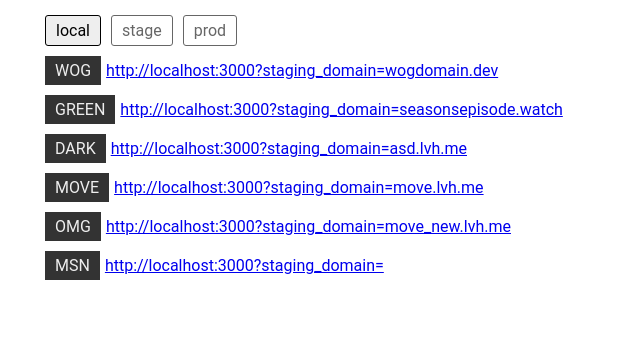
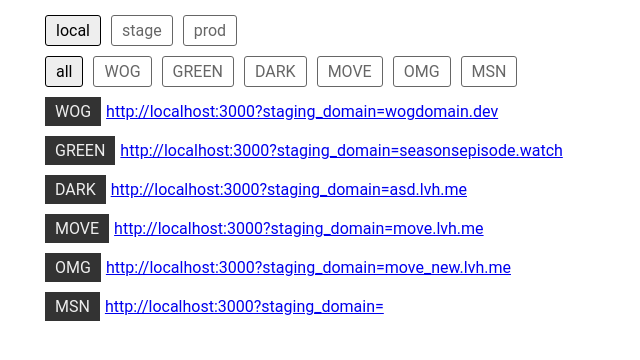
Before and after one commit to akorol777/video-links-helper, a React (Create React App) app: page / in a window 1280 px wide. Shown: the top 360 px of the page, without its empty margins (0-640 px from the left). Built offline with nearby package versions, Linux system fonts and the light colour scheme.

Commit message:
Add domains functional

```diff
--- a/src/actions/actions.js
+++ b/src/actions/actions.js
@@ -2,3 +2,8 @@ export const choose_env = (env) => ({
   type: 'CHOOSE_ENV',
   env
 });
+
+export const choose_domain = (domain) => ({
+  type: 'CHOOSE_DOMAIN',
+  domain
+});
--- a/src/components/App.js
+++ b/src/components/App.js
@@ -2,15 +2,18 @@ import React, { Component } from 'react';
 import '../styles/App.scss';
 import EnvTabs from "./EnvTabs";
 import Links from "./Links";
+import DomainTabs from "./DomainTabs";
 
 const data = require('../JSON/data.json');
 const envTitles = data.env;
+const domainTitles = Object.keys(data.domains);
 
 class App extends Component {
   render() {
     return (
       <div className="App container">
         <EnvTabs envTitles={envTitles}/>
+        <DomainTabs domainTitles={domainTitles}/>
         <Links />
       </div>
     );
--- /dev/null
+++ b/src/components/DomainTabs.js
@@ -0,0 +1,42 @@
+import React, { Component } from 'react';
+import Tab from './Tab';
+import { connect } from 'react-redux';
+import { choose_domain } from "../actions/actions";
+
+export class DomainTabs extends Component {
+  constructor(props) {
+    super(props);
+    this.handleChangeDomain = this.handleChangeDomain.bind(this);
+  }
+
+  handleChangeDomain(domain) {
+    this.props.chooseDomain(domain);
+  }
+
+  render() {
+    const domainTitles = ['all', ...this.props.domainTitles];
+
+    return (
+      <div className="row">
+        {domainTitles.map((title, i) => {
+          return <Tab
+            title={title}
+            key={i}
+            isActive={this.props.activeDomain === title}
+            handleClick={this.handleChangeDomain}
+          />
+        })}
+      </div>
+    );
+  }
+}
+
+const mapStateToProps = (state) => ({
+  activeDomain: state.store.domain
+});
+
+const mapDispatchToProps = (dispatch) => ({
+  chooseDomain: (domain) => dispatch(choose_domain(domain))
+});
+
+export default connect(mapStateToProps, mapDispatchToProps)(DomainTabs);
--- a/src/components/EnvTabs.js
+++ b/src/components/EnvTabs.js
@@ -21,7 +21,7 @@ export class EnvTabs extends Component {
             title={title}
             key={i}
             isActive={this.props.activeEnv === title}
-            handleChangeEnv={this.handleChangeEnv}
+            handleClick={this.handleChangeEnv}
           />
         })}
       </div>
--- a/src/components/Links.js
+++ b/src/components/Links.js
@@ -4,11 +4,10 @@ import Link from './Link';
 import getLinks from '../selectors/links'
 
 class Links extends Component {
-
   render() {
     return (
       <div>
-        {getLinks(this.props.env).map(({link, domain}, i) => {
+        {getLinks(this.props.store).map(({link, domain}, i) => {
           return <Link
             link = {link}
             key = {i}
@@ -21,7 +20,7 @@ class Links extends Component {
 }
 
 const mapStateToProps = (state) => ({
-  env: state.store.env
+  store: state.store
 });
 
 export default connect(mapStateToProps)(Links);
--- a/src/components/Tab.js
+++ b/src/components/Tab.js
@@ -10,7 +10,7 @@ class Tab extends Component {
       <div
         className={classNames}
         onClick={() => {
-          this.props.handleChangeEnv(title)
+          this.props.handleClick(title)
         }}
       >
         {title}
--- a/src/reducers/reducers.js
+++ b/src/reducers/reducers.js
@@ -1,6 +1,6 @@
 const linksReducerDefaultState = {
   env: 'local',
-  domain: ''
+  domain: 'all'
 };
 
 export default (state = linksReducerDefaultState, action) => {
@@ -11,6 +11,12 @@ export default (state = linksReducerDefaultState, action) => {
         env: action.env
       };
 
+    case 'CHOOSE_DOMAIN':
+      return {
+        ...state,
+        domain: action.domain
+      };
+
     default:
       return state;
   }
--- a/src/selectors/links.js
+++ b/src/selectors/links.js
@@ -1,16 +1,20 @@
 const data = require('../JSON/data.json');
 
-export default (env, domains) => {
+export default ({
+    env = data.env[0],
+    domain = 'all'
+  }) => {
+
   const LOCALHOST = 'localhost:3000';
-  const activeEnv = env || data.env[0];
-  const activeDomains= domains || Object.keys(data.domains);
+  const activeEnv = env;
+  const activeDomains = domain === 'all' ? Object.keys(data.domains) : domain.split();
   const isStage = () => activeEnv === 'stage';
   const isProd = () => activeEnv === 'prod';
 
   const getProtocol = () => isStage() || isProd() ? 'https://' : 'http://';
 
-  const getHost = (domain) => {
-    const domain_link = data.domains[domain][activeEnv];
+  const getHost = (hostDomain) => {
+    const domain_link = data.domains[hostDomain][activeEnv];
 
     // Stage
     if (isStage()) {
@@ -27,10 +31,10 @@ export default (env, domains) => {
     return `${LOCALHOST}?staging_domain=${domain_link}`;
   };
 
-  const activeLinks = activeDomains.map((domain) => {
+  const activeLinks = activeDomains.map((activeDomain) => {
     return {
-      link: getProtocol() + getHost(domain),
-      domain: domain
+      link: getProtocol() + getHost(activeDomain),
+      domain: activeDomain
     }
   });
 
```
